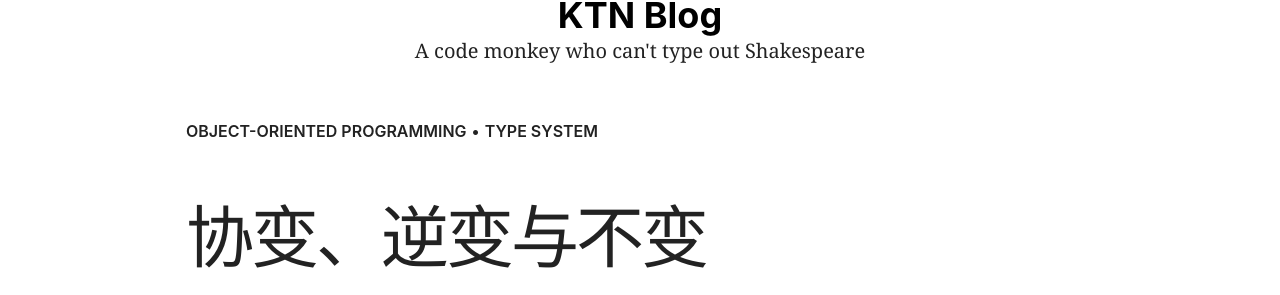
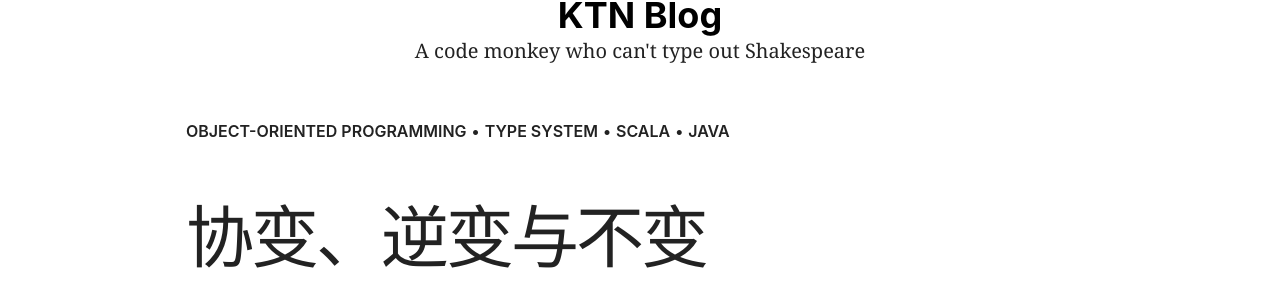
Before and after one commit to folinhuakai/folinhuakai.github.io, a Jekyll site: the page built from _posts/articles/2016-07-14-covariant-and-contravariant.md, in a window 1280 px wide and 900 px high. Shown: the part 332-627 px from the top of the window. Built offline with Jekyll 4.4.1, drawn with Linux system fonts in a browser that asks for light colours; nearby versions of some CDN libraries; comment, search, counter and statistics services are not loaded.

Commit message:
update tags

```diff
--- a/_posts/articles/2016-07-14-covariant-and-contravariant.md
+++ b/_posts/articles/2016-07-14-covariant-and-contravariant.md
@@ -9,6 +9,8 @@ modified: 2016-07-14
 tags:
   - Object-oriented Programming
   - Type System
+  - Scala
+  - Java
 comments: true
 share: true
 ---
```
Also changed, not shown: _posts/articles/2016-07-08-representation-of-calculation.md (+1 -0 lines).
